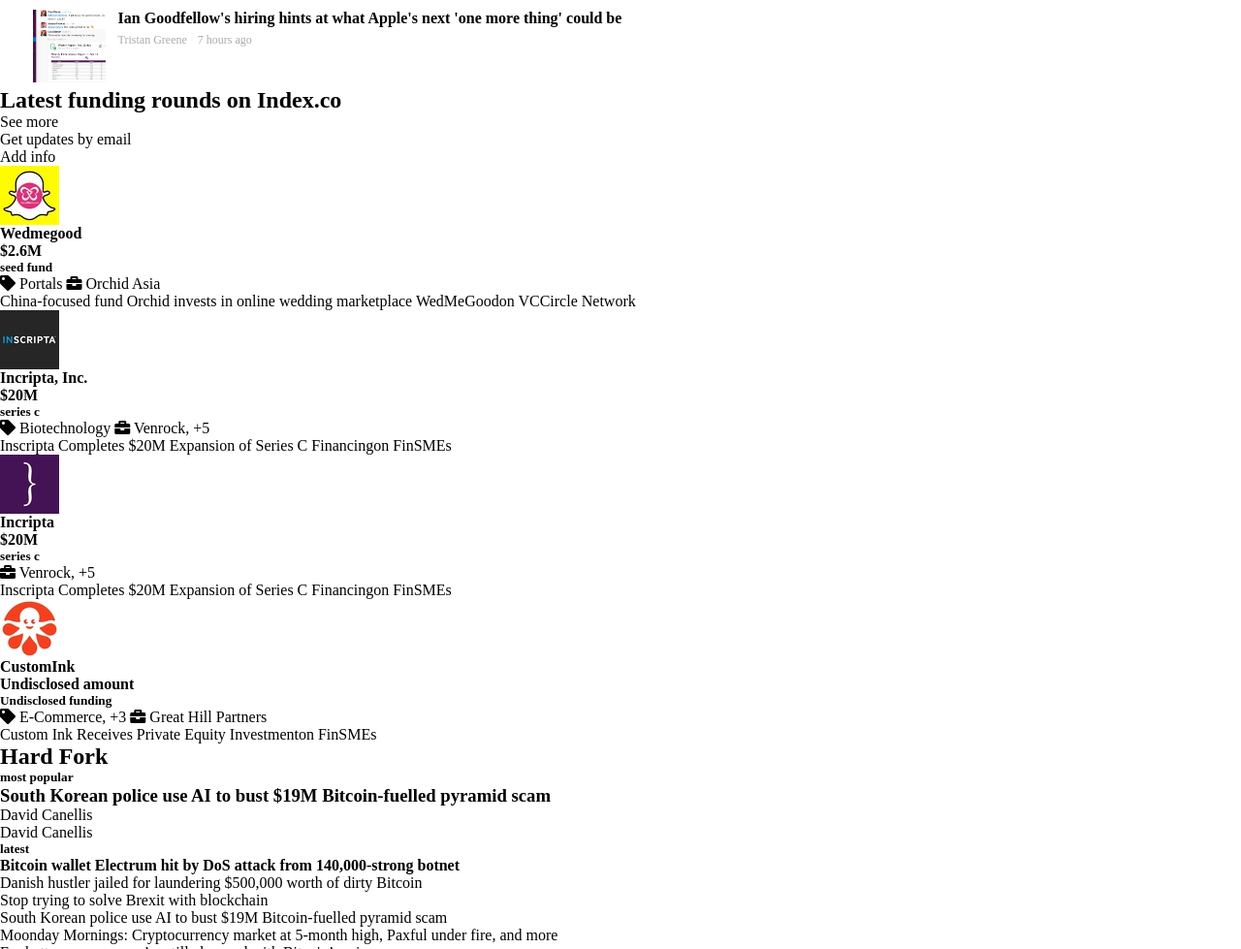
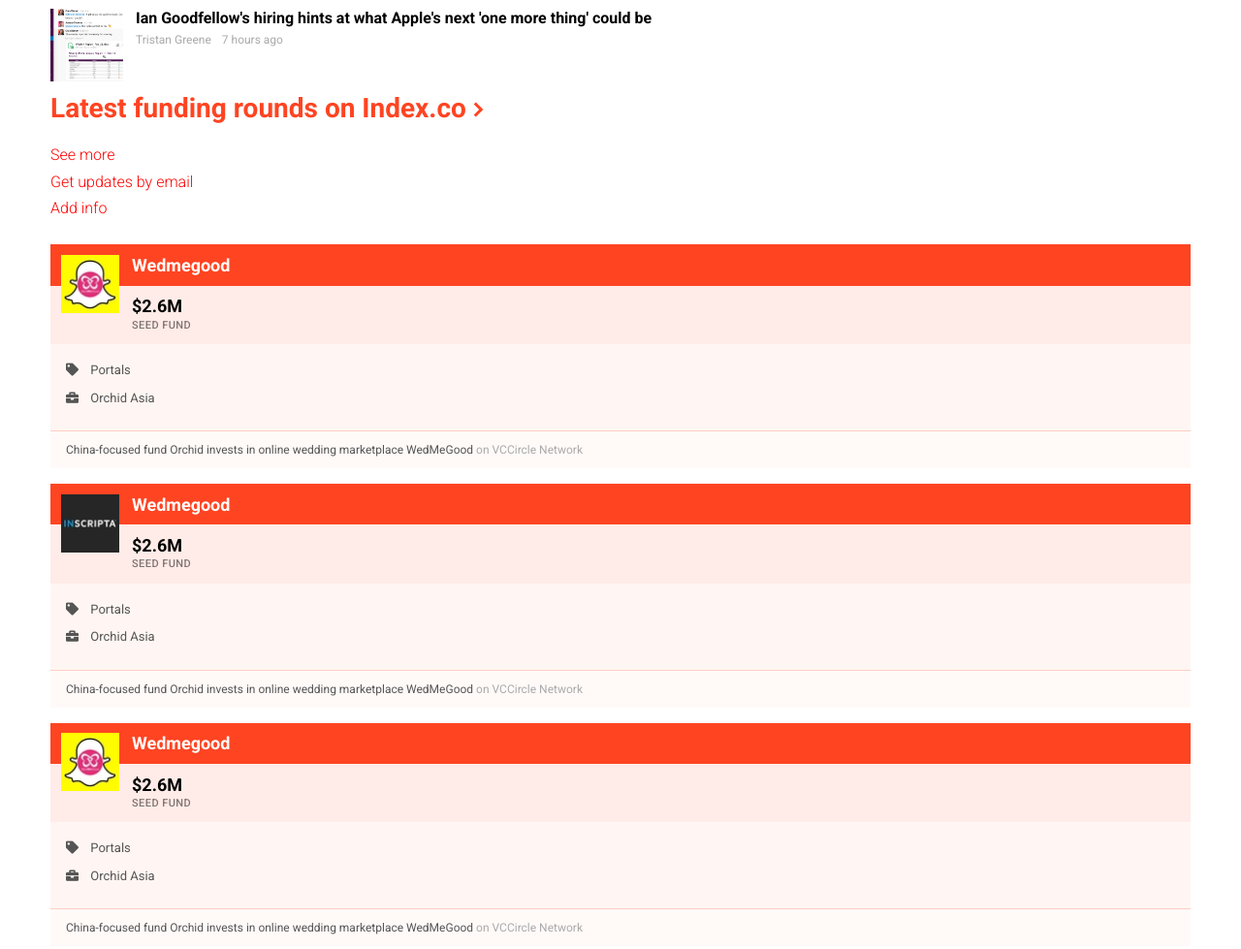
Before and after one commit to bolah2009/tnw-clone, a plain HTML site: page index.html in a window 1280 px wide. Shown: the part 1490-2469 px from the top of the page at 97% size. Drawn offline with Linux system fonts and the light colour scheme.

Commit message:
Style the 'lastest funding' section for mobile version

```diff
--- a/css/styles.css
+++ b/css/styles.css
@@ -2,6 +2,7 @@
 * {
   margin: 0;
   padding: 0;
+  font-family: 'Roboto', sans-serif;
 }
 
 ul {
@@ -177,17 +178,18 @@ ul.author-list li {
   font-size: 20px;
 }
 
-.latest-news {
-  margin-left: 2%;
+.section-wrapper{
+  margin: 0 auto;
+max-width: 1192px;
+padding: 0 20px;
 }
 
-.latest-news .latest-list {
-}
 
-.latest-news h2 {
-  margin-bottom: 20px;
+h2.headline {
+  margin-bottom: 14px;
   color: #f42;
   font-weight: 700;
+  font-size: 28px;
   line-height: 1.1;
 }
 
@@ -232,3 +234,107 @@ a.caret:hover::after {
   font-size: 12px;
   line-height: 18px;
 }
+
+.latest-funding-header{
+  margin-bottom: 12px;
+  display:flex;
+  flex-direction: column;
+  color: red;
+  padding: 8px;
+}
+
+.latest-funding-header .list > * {
+  padding-top: .6em;
+  line-height: 18px;
+font-weight: 300;
+font-size: 1rem;
+}
+
+.latest-funding .story-wrapper{
+  padding: 8px;
+}
+
+.latest-funding  .story{
+  background: #fffaf8;
+}
+
+.latest-funding .story a {
+  position: relative;
+}
+
+.latest-funding .story .img {
+  width: 60px;
+  min-width: 60px;
+  max-width: 60px;
+  height: 60px;
+  margin: 10.66666667px;
+  position: absolute;
+  left: 0;
+  z-index: 10;
+}
+
+.latest-funding .story a .first-head {
+  background: #f42;
+color: #fff;
+padding: 10.66666667px 16px 10.66666667px 84px;
+font-size: 18px ;
+white-space: nowrap;
+overflow: hidden;
+text-overflow: ellipsis;
+}
+
+.latest-funding .story a .sub-head{
+  padding: 10.66666667px 16px 10.66666667px 84px;
+color: #000;
+background: rgba(255,68,34,.08);
+margin: 0;
+}
+
+.latest-funding .story a .second-head{
+  font-size: 18px;
+  color: #000;
+  margin: 0;
+  font-weight: 700;
+  line-height: 1.25;
+}
+
+.latest-funding .story a .third-head{
+  font-size: 11px;
+  color: #000;
+opacity: .5;
+font-weight: 500;
+text-transform: uppercase;
+letter-spacing: .04em;
+line-height: 1.5;
+}
+
+.latest-funding .story .investment-card{
+  padding: 16px;
+  background: rgba(255,68,34,.02);
+}
+
+.latest-funding .story .investment-card a{
+  display: block;
+  margin-bottom: .5em;
+position: relative;
+font-size: 13px;
+color: #555;
+margin-right: 1em;
+line-height: 22px;
+}
+.latest-funding .story .investment-card a .fas{
+padding-right: .7em;
+}
+
+.latest-funding .story .story-byline {
+  border-top: 1px solid rgba(255,68,34,.25);
+  overflow: hidden;
+  color: #555;
+font-size: 12px;
+line-height: 18px;
+padding: 10px 16px;
+}
+
+.latest-funding .story .story-byline span {
+  color: #aaa;
+}
--- a/index.html
+++ b/index.html
@@ -4,7 +4,9 @@
 <head>
   <meta charset="UTF-8">
   <meta name="viewport" content="width=device-width, initial-scale=1.0">
-  <link rel="stylesheet" href="https://use.fontawesome.com/releases/v5.8.1/css/all.css" integrity="sha384-50oBUHEmvpQ+1lW4y57PTFmhCaXp0ML5d60M1M7uH2+nqUivzIebhndOJK28anvf" crossorigin="anonymous">
+  <link rel="stylesheet" href="https://use.fontawesome.com/releases/v5.8.1/css/all.css"
+    integrity="sha384-50oBUHEmvpQ+1lW4y57PTFmhCaXp0ML5d60M1M7uH2+nqUivzIebhndOJK28anvf" crossorigin="anonymous">
+  <link href="https://fonts.googleapis.com/css?family=Roboto:300,400,500,700" rel="stylesheet">
   <link rel="stylesheet" href="css/styles.css">
   <title>The Next Web - clone</title>
 </head>
@@ -115,6 +117,7 @@
   </header>
   <main>
 
+    <div class="section-wrapper">
       <section class="cover">
 
         <article class="cover-story">
@@ -201,7 +204,7 @@
       </section>
 
       <section class="latest-news">
-      <h2 ><a href="#" class="caret">Latest News</a></h2>
+        <h2 class="headline"><a href="#" class="caret">Latest News</a></h2>
         <ul class="latest-list">
           <li class="list">
             <div class="list-content">
@@ -295,146 +298,140 @@
 
       </section>
 
+
+
+
+
+
+
+
+
       <section class="latest-funding">
-
-      <header>
-
-        <h2 >
-          <a href="#">Latest funding rounds on Index.co</a>
+        <header class="latest-funding-header">
+          <h2 class="headline">
+            <a class="caret" href="#">Latest funding rounds on Index.co</a>
           </h2>
-
-        <ul>
+          <ul class="list">
             <li> <a href="#">See more</a> </li>
             <li> <a href="#">Get updates by email</a> </li>
             <li> <a href="#">Add info</a> </li>
           </ul>
-
         </header>
 
-      <div class="">
 
-        <div class="">
 
+        <div class="story-wrapper">
+          <div class="story">
             <a href="#">
-            <img src="assets/wed-me-good.jpg" alt="wedmegood">
-            <h4>Wedmegood</h4>
-            <div class="">
-              <h4>$2.6M</h4>
-              <h5>seed fund</h5>
+              <img class="img" src="assets/wed-me-good.jpg" alt="wedmegood">
+              <h4 class="first-head">Wedmegood</h4>
+              <div class="sub-head">
+                <h4 class="second-head">$2.6M</h4>
+                <h5 class="third-head">seed fund</h5>
               </div>
             </a>
-
-          <div class="">
-
-            <a href="#">
-              <i class="fas fa-tag"></i>
+            <div class="investment-card">
+              <a href="#"><i class="fas fa-tag"></i>
                 <span>Portals</span>
               </a>
-
-            <a href="#">
-              <i class="fas fa-briefcase"></i>
+              <a href="#"> <i class="fas fa-briefcase"></i>
                 <span>Orchid Asia</span>
               </a>
-
             </div>
-
-          <p>
-            <a href="#">China-focused fund Orchid invests in online wedding marketplace WedMeGood<span>on VCCircle
+            <p class="story-byline">
+              <a href="#">China-focused fund Orchid invests in online wedding marketplace WedMeGood <span> on VCCircle
                   Network</span> </a>
             </p>
 
           </div>
+        </div>
 
-        <div class="">
 
+
+
+        <div class="story-wrapper">
+          <div class="story">
             <a href="#">
-            <img src="assets/inscripta-inc.jpg" alt="incriptainc">
-            <h4>Incripta, Inc.</h4>
-            <div class="">
-              <h4>$20M</h4>
-              <h5>series c</h5>
+              <img class="img" src="assets/inscripta-inc.jpg" alt="wedmegood">
+              <h4 class="first-head">Wedmegood</h4>
+              <div class="sub-head">
+                <h4 class="second-head">$2.6M</h4>
+                <h5 class="third-head">seed fund</h5>
               </div>
             </a>
-
-          <div class="">
-
-            <a href="#">
-              <i class="fas fa-tag"></i>
-              <span>Biotechnology</span>
+            <div class="investment-card">
+              <a href="#"><i class="fas fa-tag"></i>
+                <span>Portals</span>
               </a>
-
-            <a href="#">
-              <i class="fas fa-briefcase"></i>
-              <span>Venrock, +5</span>
+              <a href="#"> <i class="fas fa-briefcase"></i>
+                <span>Orchid Asia</span>
               </a>
-
             </div>
-
-          <p>
-            <a href="#">Inscripta Completes $20M Expansion of Series C Financing<span>on FinSMEs</span> </a>
+            <p class="story-byline">
+              <a href="#">China-focused fund Orchid invests in online wedding marketplace WedMeGood <span> on VCCircle
+                  Network</span> </a>
             </p>
 
           </div>
+        </div>
 
-        <div class="">
 
+
+
+        <div class="story-wrapper">
+          <div class="story">
             <a href="#">
-            <img src="assets/inscripta.jpg" alt="incripta">
-            <h4>Incripta</h4>
-            <div class="">
-              <h4>$20M</h4>
-              <h5>series c</h5>
+              <img class="img" src="assets/wed-me-good.jpg" alt="wedmegood">
+              <h4 class="first-head">Wedmegood</h4>
+              <div class="sub-head">
+                <h4 class="second-head">$2.6M</h4>
+                <h5 class="third-head">seed fund</h5>
               </div>
             </a>
-
-          <div class="">
-
-            <a href="#">
-              <i class="fas fa-briefcase"></i>
-              <span>Venrock, +5</span>
+            <div class="investment-card">
+              <a href="#"><i class="fas fa-tag"></i>
+                <span>Portals</span>
               </a>
-
+              <a href="#"> <i class="fas fa-briefcase"></i>
+                <span>Orchid Asia</span>
+              </a>
             </div>
-
-          <p>
-            <a href="#">Inscripta Completes $20M Expansion of Series C Financing<span>on FinSMEs</span></a>
+            <p class="story-byline">
+              <a href="#">China-focused fund Orchid invests in online wedding marketplace WedMeGood <span> on VCCircle
+                  Network</span> </a>
             </p>
 
           </div>
+        </div>
 
-        <div class="">
 
+
+
+        <div class="story-wrapper">
+          <div class="story">
             <a href="#">
-            <img src="assets/custom-ink.jpg" alt="customink">
-            <h4>CustomInk</h4>
-            <div class="">
-              <h4>Undisclosed amount</h4>
-              <h5>Undisclosed funding</h5>
+              <img class="img" src="assets/wed-me-good.jpg" alt="wedmegood">
+              <h4 class="first-head">Wedmegood</h4>
+              <div class="sub-head">
+                <h4 class="second-head">$2.6M</h4>
+                <h5 class="third-head">seed fund</h5>
               </div>
             </a>
-
-          <div class="">
-
-            <a href="#">
-              <i class="fas fa-tag"></i>
-              <span>E-Commerce, +3</span>
+            <div class="investment-card">
+              <a href="#"><i class="fas fa-tag"></i>
+                <span>Portals</span>
               </a>
-
-            <a href="#">
-              <i class="fas fa-briefcase"></i>
-              <span>Great Hill Partners</span>
+              <a href="#"> <i class="fas fa-briefcase"></i>
+                <span>Orchid Asia</span>
               </a>
-
             </div>
-
-          <p>
-            <a href="#">Custom Ink Receives Private Equity Investment<span>on FinSMEs</span> </a>
+            <p class="story-byline">
+              <a href="#">China-focused fund Orchid invests in online wedding marketplace WedMeGood <span> on VCCircle
+                  Network</span> </a>
             </p>
 
           </div>
-
         </div>
-
     </section>
 
     <div class="">
@@ -915,6 +912,7 @@
         </li>
       </ul>
     </section>
+    </div>
 
   </main>
   <footer class="footer">
```
Lines whose indentation alone changed are shown as unchanged.
